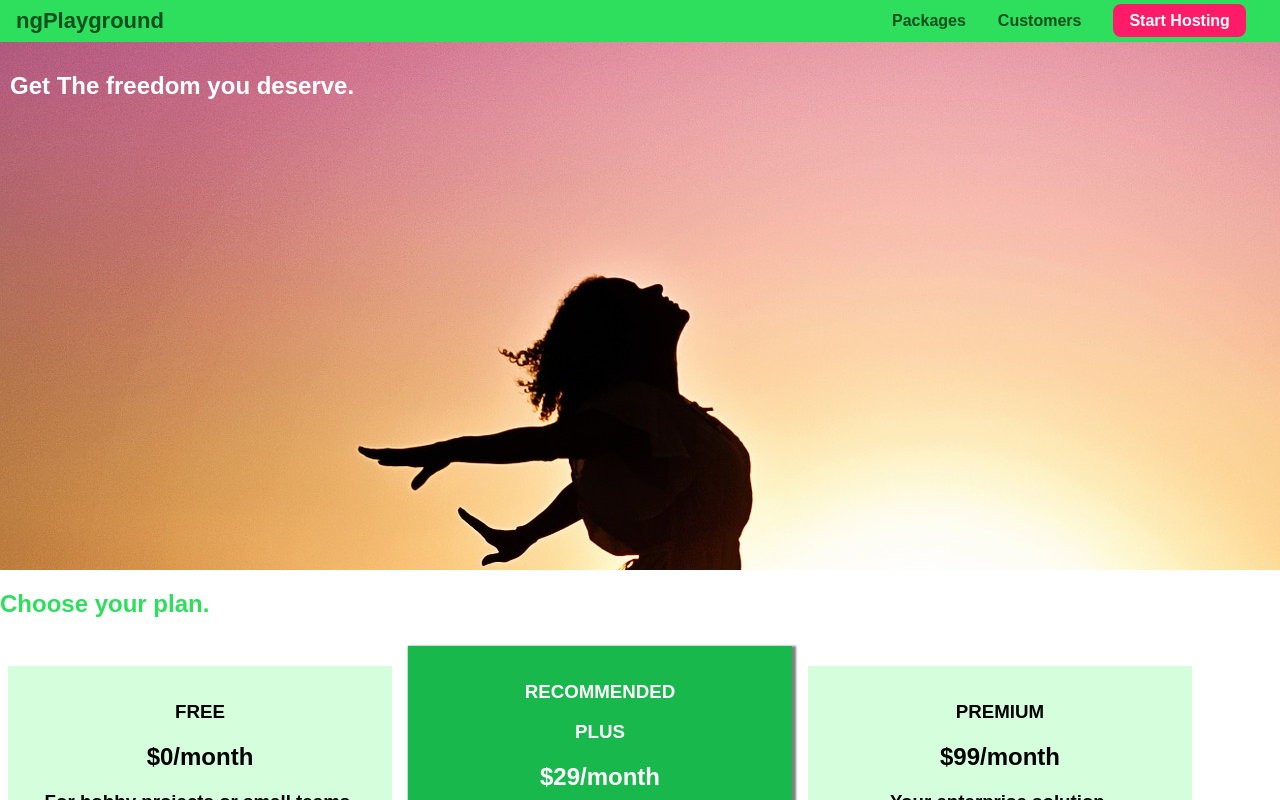
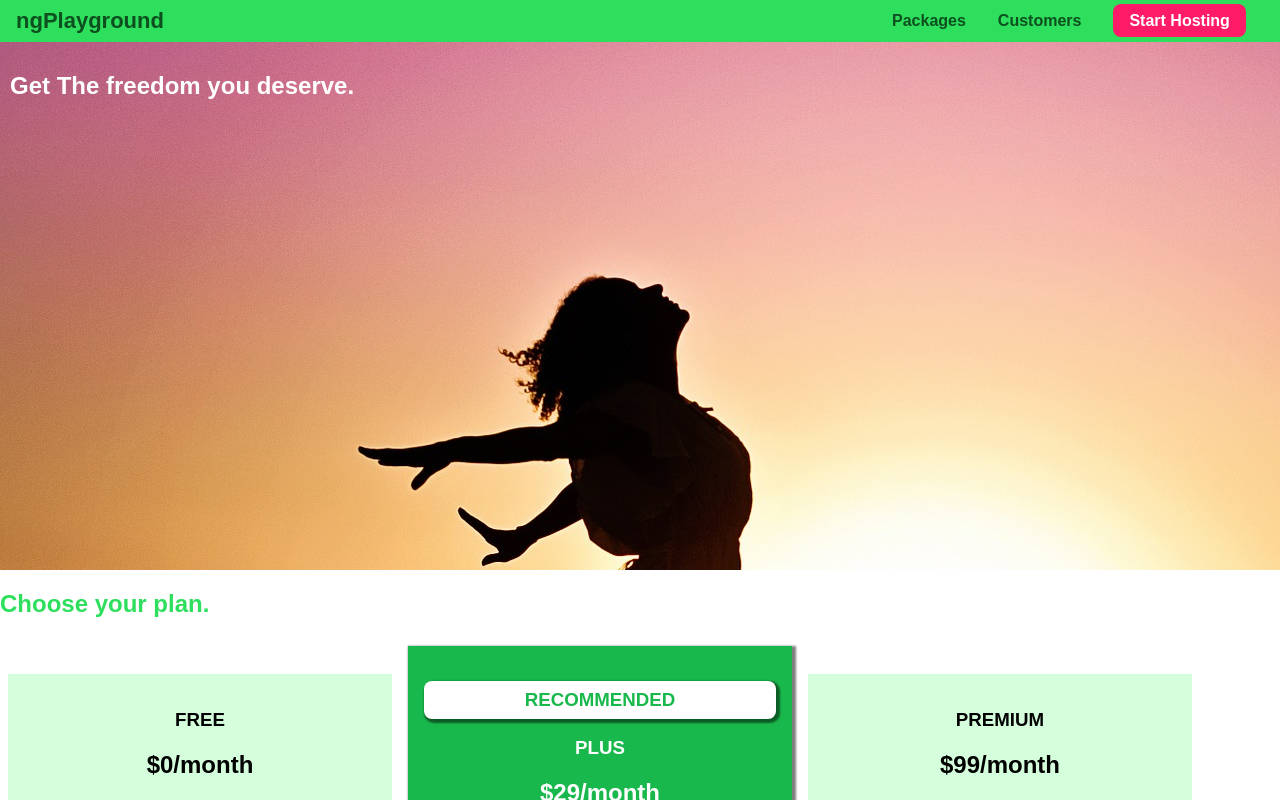
Before and after one commit to passakornsdev/angular-examination, an Angular app: page /css/home in a window 1280 px wide. Shown: the top 800 px of the page. Built offline with nearby package versions, Linux system fonts and the light colour scheme.

Commit message:
styling badge

```diff
--- a/src/app/modules/learning-css/pages/home/home.component.css
+++ b/src/app/modules/learning-css/pages/home/home.component.css
@@ -29,3 +29,11 @@
   color: white;
   box-shadow: 2px 2px 2px 2px rgba(0, 0, 0, .5);
 }
+
+.plan__annotation {
+  background-color: white;
+  color: #19b84c;
+  padding: 8px;
+  box-shadow: 2px 2px 2px 2px rgba(0, 0, 0, .5);
+  border-radius: 8px;
+}
```
